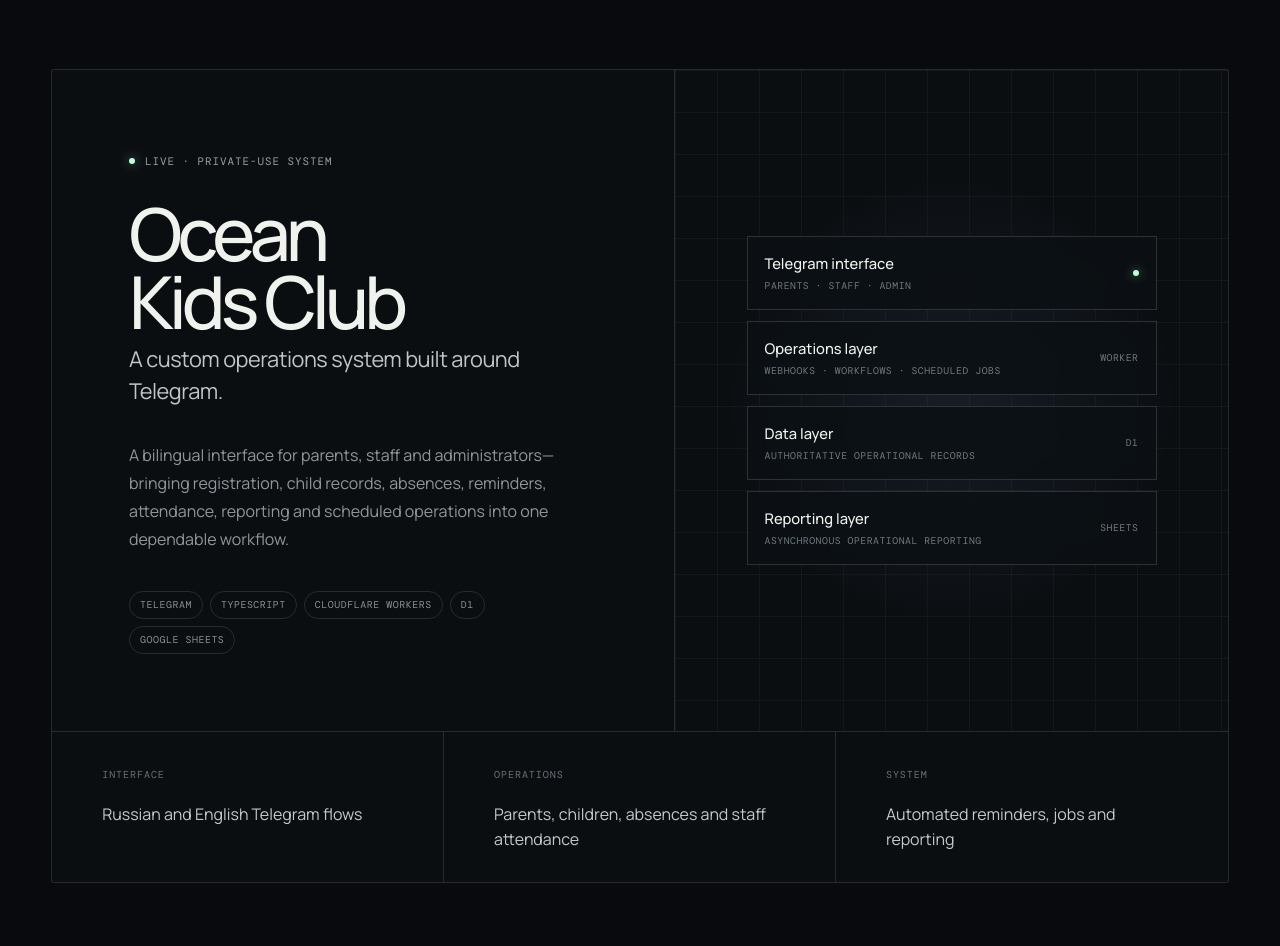
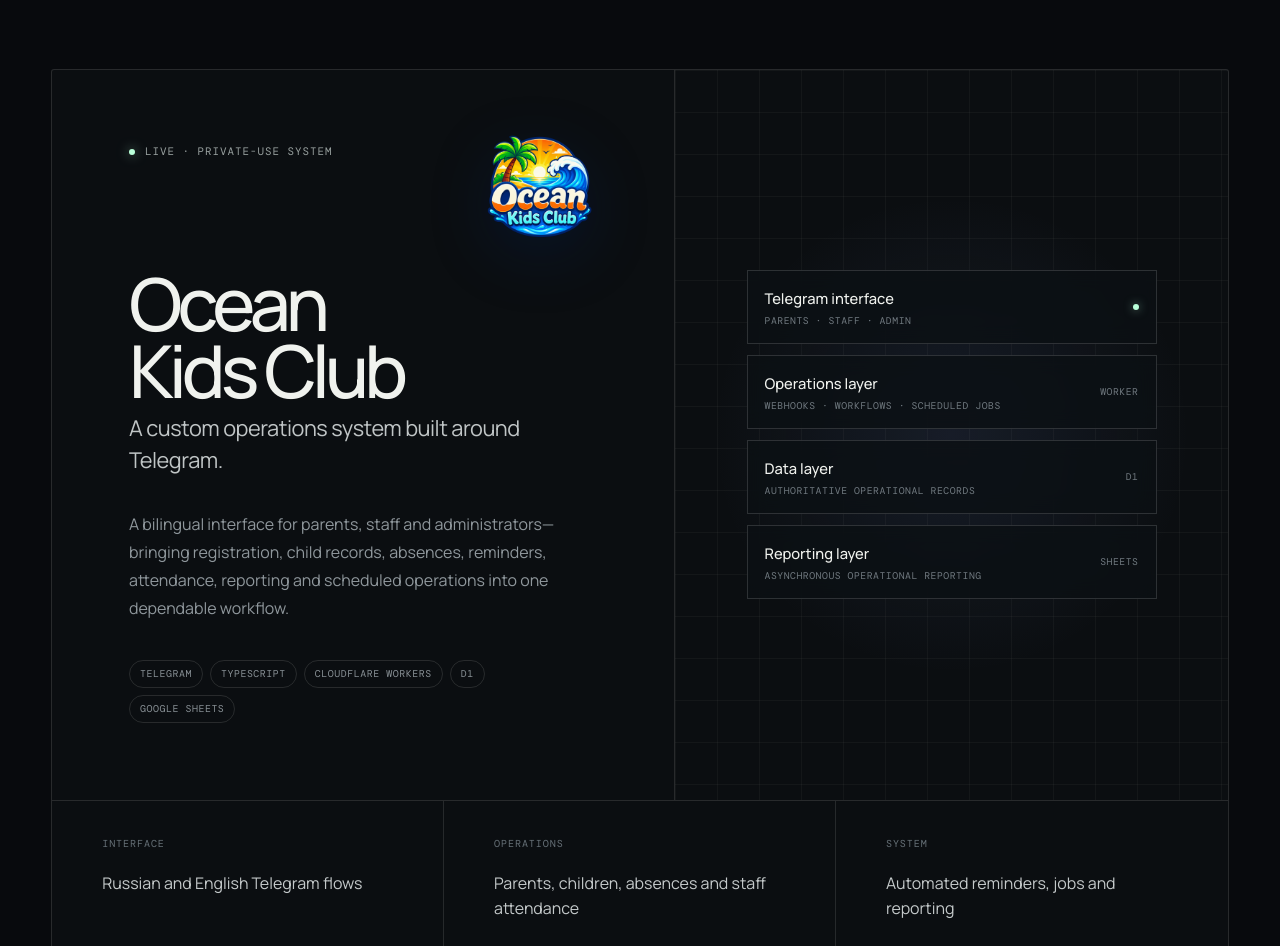
Before and after one commit to eriklobster/OMLAYER, a plain HTML site: page index.html in a window 1280 px wide. Shown: the part 3520-4466 px from the top of the page. Drawn offline with nearby package versions, Linux system fonts and the light colour scheme; a web font is replaced by a local one.

Commit message:
Add Ocean Kids Club project logo

```diff
--- a/index.html
+++ b/index.html
@@ -438,6 +438,14 @@
       min-height: 590px;
     }
     .case-copy { padding: clamp(34px, 6vw, 78px); border-right: 1px solid var(--line); }
+    .case-kicker { display: flex; align-items: flex-start; justify-content: space-between; gap: 24px; }
+    .case-logo {
+      width: clamp(88px, 9vw, 124px);
+      height: auto;
+      margin-top: -12px;
+      flex: 0 0 auto;
+      filter: drop-shadow(0 18px 30px rgba(0, 36, 103, .24));
+    }
     .status { display: inline-flex; align-items: center; gap: 10px; color: #98a09f; font: 300 .68rem/1 "DM Mono", monospace; letter-spacing: .09em; text-transform: uppercase; }
     .status::before { content: ""; width: 6px; height: 6px; border-radius: 50%; background: var(--signal); box-shadow: 0 0 12px rgba(185,255,217,.6); }
     .case-copy h3 { margin: 30px 0 8px; font-size: clamp(3rem, 5.7vw, 6.7rem); font-weight: 500; line-height: .93; letter-spacing: -.068em; }
@@ -608,6 +616,8 @@
       .manifesto-statement { font-size: clamp(1.8rem, 8vw, 2.55rem); }
       .layer-list { grid-template-columns: 1fr 1fr; gap: 24px 12px; }
       .case-copy { padding: 32px 24px 40px; }
+      .case-kicker { gap: 16px; }
+      .case-logo { width: 86px; margin-top: -8px; }
       .case-copy h3 { font-size: clamp(3rem, 16vw, 4.5rem); }
       .system-visual { min-height: 445px; padding: 24px; }
       .system-node { min-height: 68px; }
@@ -748,7 +758,10 @@
         <article class="case-study reveal">
           <div class="case-top">
             <div class="case-copy">
-              <span class="status">Live · Private-use system</span>
+              <div class="case-kicker">
+                <span class="status">Live · Private-use system</span>
+                <img class="case-logo" src="ocean-kids-club-logo.png" alt="Ocean Kids Club logo" width="640" height="585" loading="lazy" decoding="async">
+              </div>
               <h3>Ocean<br>Kids Club</h3>
               <p class="case-subtitle">A custom operations system built around Telegram.</p>
               <p class="case-description">A bilingual interface for parents, staff and administrators—bringing registration, child records, absences, reminders, attendance, reporting and scheduled operations into one dependable workflow.</p>
```
Also changed, not shown: ocean-kids-club-logo.png (added).
